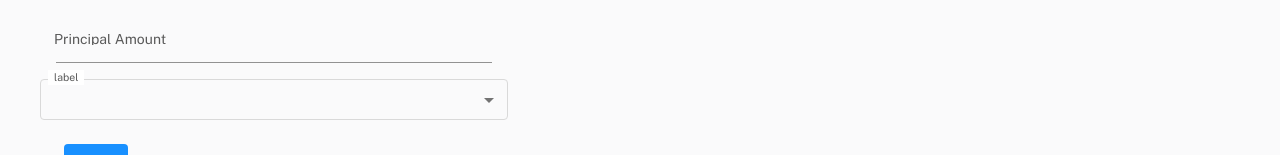
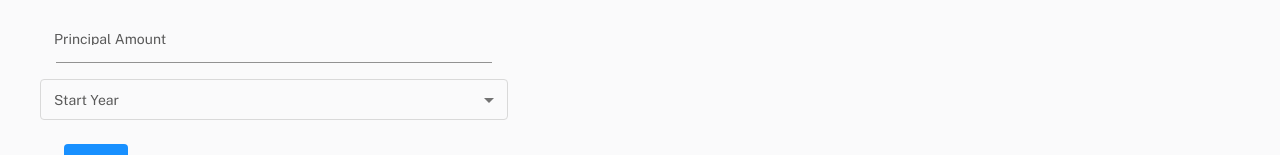
Before and after one commit to acrodemocide/web.portfolio-analyzer, a React (Create React App) app: page /portfolio-builder in a window 1280 px wide. Shown: the part 218-373 px from the top of the page. Built offline with nearby package versions, Linux system fonts and the light colour scheme.

Commit message:
Added better values for what we'll be calling from Portfolio builder. Updated our input component so that we're passing in the functionality to call it as a single entity

```diff
--- a/src/components/form/form-fields/form-select-input.tsx
+++ b/src/components/form/form-fields/form-select-input.tsx
@@ -15,11 +15,10 @@ export const FormSelectInput = ({ id, label, value, menuItems, onChange }: FormS
             <InputLabel id={id}>{label}</InputLabel>
             <Select labelId={id} id={id} value={value} label={label} onChange={onChange}>
                 {menuItems.map((item: string) => {
+                    // Value attribute is what actually gets and sets the value for the selection
+                    // The child of MenuItem is what actually gets displayed in the list of items
                     return <MenuItem value={item}>{item}</MenuItem>;
                 })}
-                {/* <MenuItem value={10}>Ten</MenuItem>
-                <MenuItem value={20}>Twenty</MenuItem>
-                <MenuItem value={30}>Thirty</MenuItem> */}
             </Select>
         </FormControl>
     );
--- a/src/pages/portfolio-builder/portfolio-builder.tsx
+++ b/src/pages/portfolio-builder/portfolio-builder.tsx
@@ -5,8 +5,12 @@ import { useState } from 'react';
 import { Form } from '../../components/form/form';
 import { FormTextInput } from '../../components/form/form-fields/form-text-input';
 
-const handleSubmit = () => {
-    alert('Submitted!');
+const handleSubmit = (startYear: string) => {
+    const header = 'Submitted!\n';
+    const startYearStr = `startYear: ${startYear}\n`;
+    const message = `${header}${startYearStr}`;
+
+    alert(message);
 };
 
 const text =
@@ -20,6 +24,7 @@ const text =
 
 const PortfolioBuilder = () => {
     const [formPrincipalAmount, setFormPrincipalAmount] = useState('');
+    const [formStartYear, setFormStartYear] = useState('');
 
     return (
         <React.Fragment>
@@ -29,7 +34,11 @@ const PortfolioBuilder = () => {
             <Typography variant="body1" gutterBottom>
                 {text}
             </Typography>
-            <Form handleSubmit={handleSubmit}>
+            <Form
+                handleSubmit={() => {
+                    handleSubmit(formStartYear);
+                }}
+            >
                 <FormTextInput
                     id={'principalAmount'}
                     label={'Principal Amount'}
@@ -38,11 +47,11 @@ const PortfolioBuilder = () => {
                 />
                 <FormSelectInput
                     id={'id'}
-                    label={'label'}
-                    menuItems={['first', 'second', 'third']}
-                    value={'value'}
-                    onChange={() => {
-                        return;
+                    label={'Start Year'}
+                    menuItems={['2019', '2020', '2021']}
+                    value={formStartYear}
+                    onChange={(e) => {
+                        setFormStartYear(e.target.value);
                     }}
                 />
             </Form>
```
